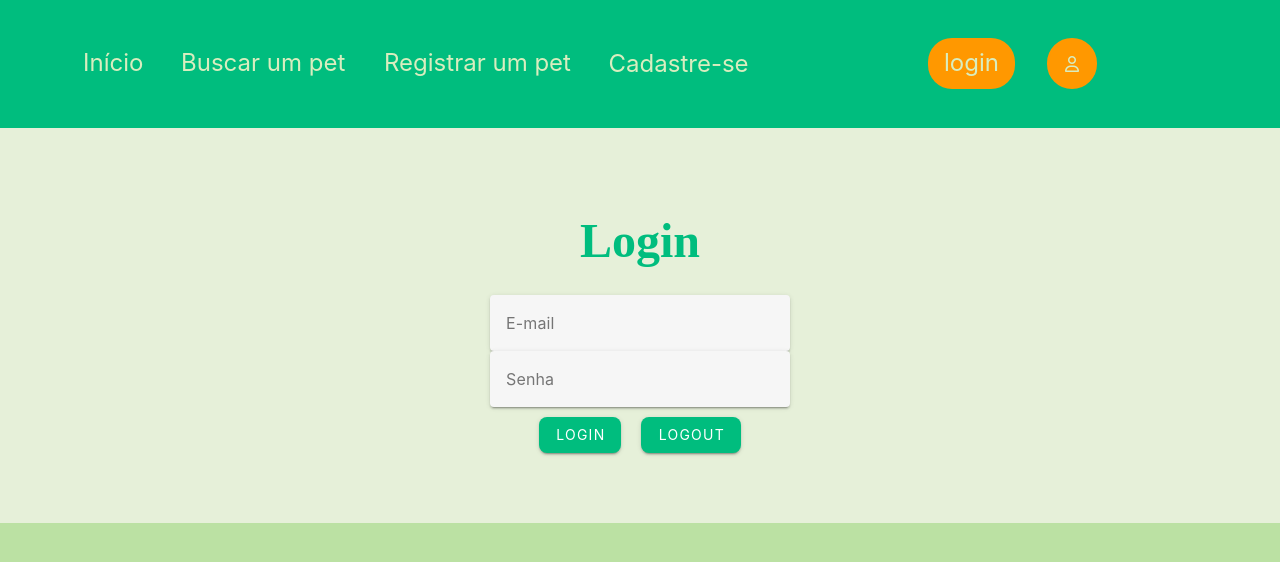
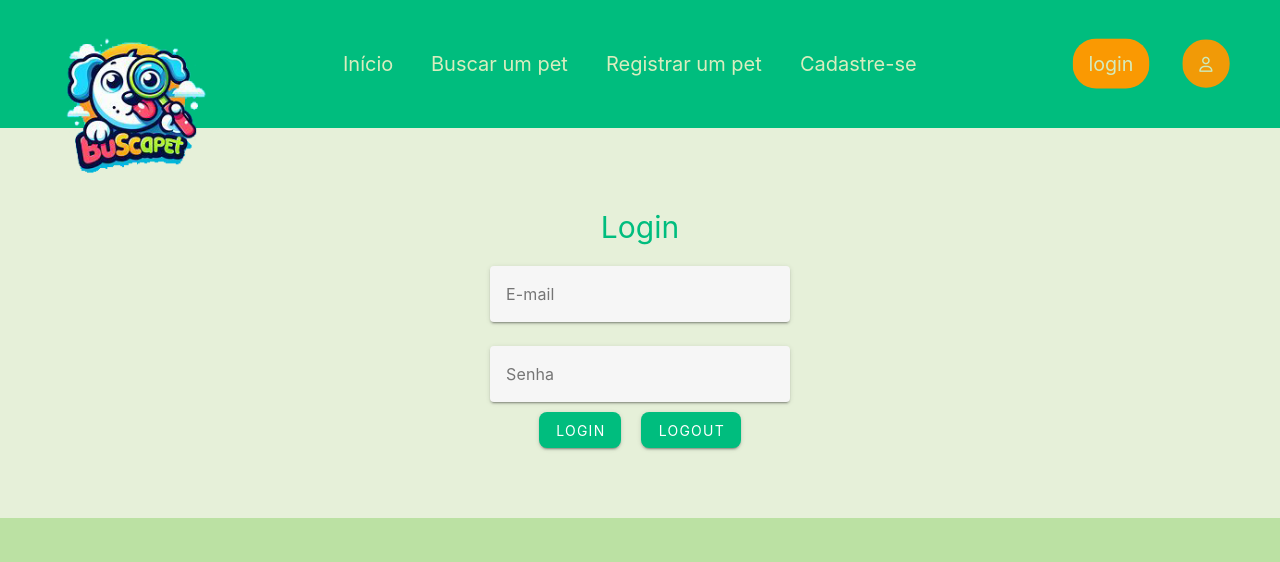
Before and after one commit to AlessandrodeAlmeida2/buscaPet, a Vue app in the folder my-app/: page /login in a window 1280 px wide. Shown: the top 562 px of the page. Built offline with nearby package versions, Linux system fonts and the light colour scheme; no server answers.

Commit message:
update css

```diff
--- a/my-app/src/App.vue
+++ b/my-app/src/App.vue
@@ -1,18 +1,18 @@
 <template>
   <header>
-    <div :class="{'wrapper': true, 'active-class': route.name === 'read' || route.name === 'description'}" >
-      <div class="logo" v-if="route.name === 'home'">
+    <div class="wrapper">
+      <div class="logo">
         <img src="@/assets/img/OIG2.png" alt="Logo">
       </div>
       <nav v-if="route.name != 'about'">
         <div v-if="showNav" class="nav-links">
           <RouterLink class="separator1" to="/home">Início</RouterLink>
-          <RouterLink class="separator3" to="/read">Buscar um pet</RouterLink>
+          <RouterLink class="separator2" to="/read">Buscar um pet</RouterLink>
           <RouterLink class="separator3" to="/create">Registrar um pet</RouterLink>
-          <RouterLink class="separator4" to="/account"><i class="fa-solid fa-user"></i></RouterLink>
-          <RouterLink class="separator5" to="/signup">Cadastre-se</RouterLink>
-          <RouterLink v-if="!isLoggedIn" class="separator2" to="/login">login</RouterLink>
-          <a v-else class="separator2" @click="signOut">Sair</a>
+          <RouterLink class="separator6" to="/account"><i class="fa-solid fa-user"></i></RouterLink>
+          <RouterLink class="separator4" to="/signup">Cadastre-se</RouterLink>
+          <RouterLink v-if="!isLoggedIn" class="separator5" to="/login">login</RouterLink>
+          <a v-else class="separator6" @click="signOut">Sair</a>
           <!-- Botão de fechar -->
           <div class="close" @click="showNav = !showNav">X</div>
         </div>
@@ -28,10 +28,12 @@
     <div class="content">
       <RouterView/>
     </div>
+  </main>
+
     <footer>
       <FooterView/>
     </footer>
-  </main>
+
 </template>
 
 <script setup>
@@ -72,6 +74,12 @@
 </script>
 
 <style>
+header {
+  background-color: var(--primary-color);
+  height: 16%;
+  display: flex;
+}
+
 .header img {
     width: 600px;
     margin-left: 60px;
@@ -92,13 +100,24 @@ div.wrapper {
 }
 
 .active-class {
-  background-color: rgba(218, 218, 218, 0.322);
+  display: flex;
+  justify-content: flex-end;
 }
 
 nav {
   display: flex;
   justify-content: space-between;
   gap: 8px;
+}
+
+.nav-links {
+  display: flex;
+  flex-direction: row;
+  align-items: center;
+  justify-content: center;
+  gap: 32px;
+  margin-left: 80px;
+  font-size: 20px;
 }
 
 .separator1 {
@@ -115,6 +134,31 @@ nav {
 
 .separator4 {
   animation: zoomIn 5s ease forwards;
+}
+
+.separator5 {
+  text-align: center;
+  font-size: 20px;
+  gap: 8px;
+  color: var(--text-color);
+  background-color: var(--secondary-color);
+  margin-left: 6em;
+  padding: 16px;
+  border-radius: 24px;
+  animation: zoomIn 6s ease forwards;
+}
+
+.separator6 {
+  order: 2;
+  text-align: center;
+  font-size: 16px;
+  gap: 8px;
+  border: 2px solid var(--secondary-color);
+  color: var(--text-color);
+  background-color: var(--secondary-color);
+  padding: 16px;
+  border-radius: 32px;
+  animation: zoomIn 7s ease forwards;
 }
 
 .hamburger, .close {
@@ -137,10 +181,10 @@ nav {
     align-items: center;
   }
 
-div.header img {
-    width: 90%;
-    margin-left: 0;
-}
+  div.header img {
+      width: 90%;
+      margin-left: 0;
+  }
 
   nav {
     margin: 20px 30px 0 0;
@@ -153,8 +197,9 @@ div.header img {
     flex-direction: column;
     align-items: center;
     width: 50%;
-    transform: translateX(-50%);
+    transform: translateX(-70%);
     transition: transform 0.3s ease-in-out;
+    font-size: 1em;
   }
 
   .nav-links.show-nav {
@@ -163,6 +208,27 @@ div.header img {
 
   .nav-links span {
     display: none;
+  }
+
+  .separator1,
+  .separator2,
+  .separator3,
+  .separator4 {
+    color: var(--vt-c-black-soft);
+  }
+
+  .separator5 {
+    font-size: 1em;
+    padding: 0 20px;
+    margin: 0;
+    color: var(--vt-c-black-soft);
+  }
+
+  .separator6 {
+    font-size: 1.5em;
+    padding: 8px;
+    color: var(--vt-c-black-soft);
+    margin-bottom: 10px;
   }
 
   .hamburger {
--- a/my-app/src/assets/base.css
+++ b/my-app/src/assets/base.css
@@ -92,42 +92,3 @@ body {
   -webkit-font-smoothing: antialiased;
   -moz-osx-font-smoothing: grayscale;
 }
-
-header {
-  background-color: var(--primary-color);
-  height: 16%;
-  display: flex;
-}
-
-.nav-links {
-  display: flex;
-  flex-direction: row;
-  align-items: center;
-  justify-content: center;
-  gap: 32px;
-  margin-left: 80px;
-  font-size: 24px;
-}
-
-.separator2 {
-  text-align: center;
-  font-size: 24px;
-  gap: 8px;
-  color: var(--text-color);
-  background-color: var(--secondary-color);
-  margin-left: 6em;
-  padding: 16px;
-  border-radius: 24px;
-}
-
-.separator4 {
-  order: 2;
-  text-align: center;
-  font-size: 16px;
-  gap: 8px;
-  border: 2px solid var(--secondary-color);
-  color: var(--text-color);
-  background-color: var(--secondary-color);
-  padding: 16px;
-  border-radius: 32px;
-}
--- a/my-app/src/components/AccountView.vue
+++ b/my-app/src/components/AccountView.vue
@@ -171,6 +171,7 @@ export default {
   display: flex;
   flex-direction: column;
   width: 250px;
+  height: 100%;
   animation: zoomIn 3s ease forwards;
 
 }
@@ -181,6 +182,8 @@ export default {
 }
 
 .container-account li a {
+  display: flex;
+  flex-direction: column;
   background: hsla(160, 100%, 37%, 1);
   border: 5px solid hsla(160, 100%, 37%, 1);
   border-radius: 20px;
--- a/my-app/src/components/CreateView.vue
+++ b/my-app/src/components/CreateView.vue
@@ -152,7 +152,7 @@ onMounted(() => {
   display: flex;
   align-items: center;
   flex-direction: column;
-  margin-top: 100px;
+  margin: 200px 0;
   animation: zoomIn 3s forwards;
 }
 
--- a/my-app/src/components/ReadView.vue
+++ b/my-app/src/components/ReadView.vue
@@ -59,13 +59,10 @@
   </script>
 
 <style>
-.container-read {
-  background-color: rgba(218, 218, 218, 0.322);
-}
-
 .option {
   width: 300px;
   margin-left: 20%;
+  margin-top: 80px;
   animation: slideLeft 2s ease forwards;
 }
 
@@ -73,7 +70,7 @@
   display: flex;
   flex-wrap: wrap;
   justify-content: center;
-  margin-top: 30px;
+  margin-top: 70px;
 }
 
 .container-read li {
@@ -87,29 +84,22 @@
 
 .container-read li img {
   border-radius: 5px;
-  width: 99%;
+  width: 100%;
 }
 
 .container-read li a {
+  display: flex;
+  flex-direction: column;
   background: hsla(160, 100%, 37%, 1);
   border: 5px solid hsla(160, 100%, 37%, 1);
   border-radius: 10px;
   color: #fff;
+  height: 100%;
 }
 
 .container-read h3 {
   text-align: center;
   margin-top: 10px;
-}
-
-.container-read li .bottons {
-  display: flex;
-  flex-direction: row;
-  align-items: space-around;
-}
-
-.container-read .v-btn {
-  margin: 2px;
 }
 
 @media (max-width: 768px) {
--- a/my-app/src/views/HomeView.vue
+++ b/my-app/src/views/HomeView.vue
@@ -46,11 +46,12 @@ div.container-home {
 }
 
 
-h1 {
+.container-home h1 {
   color: var(--black);
   font-size: 48px;
   font-family: "Alfa Slab One", serif;
   font-weight: 600;
+  animation: slideLeft 3s forwards;
 }
 
 strong {
@@ -84,7 +85,7 @@ div.container-home img.dog {
   margin-top: 5px;
 }
 
-div#search {
+#search {
   display: flex;
   align-items: center;
   background: hsla(160, 100%, 37%, 1);
@@ -141,12 +142,14 @@ div.flex p {
     margin-right: 0;
   }
 
-  div.botao {
-    margin: 10%;
+  .botao {
+    margin-top: 90px;
+    width: 80%;
   }
 
   div#search, div#find {
-    margin-right: 30%;
+    margin: 0;
+    width: 230px;
   }
 
   #find img, #search img {
--- a/my-app/src/views/LoginView.vue
+++ b/my-app/src/views/LoginView.vue
@@ -11,7 +11,7 @@
                     hide-details
                     required
                     variant="solo-filled"
-                ></v-text-field>
+                ></v-text-field><br>
 
                 <v-text-field
                     v-model="password"
```
